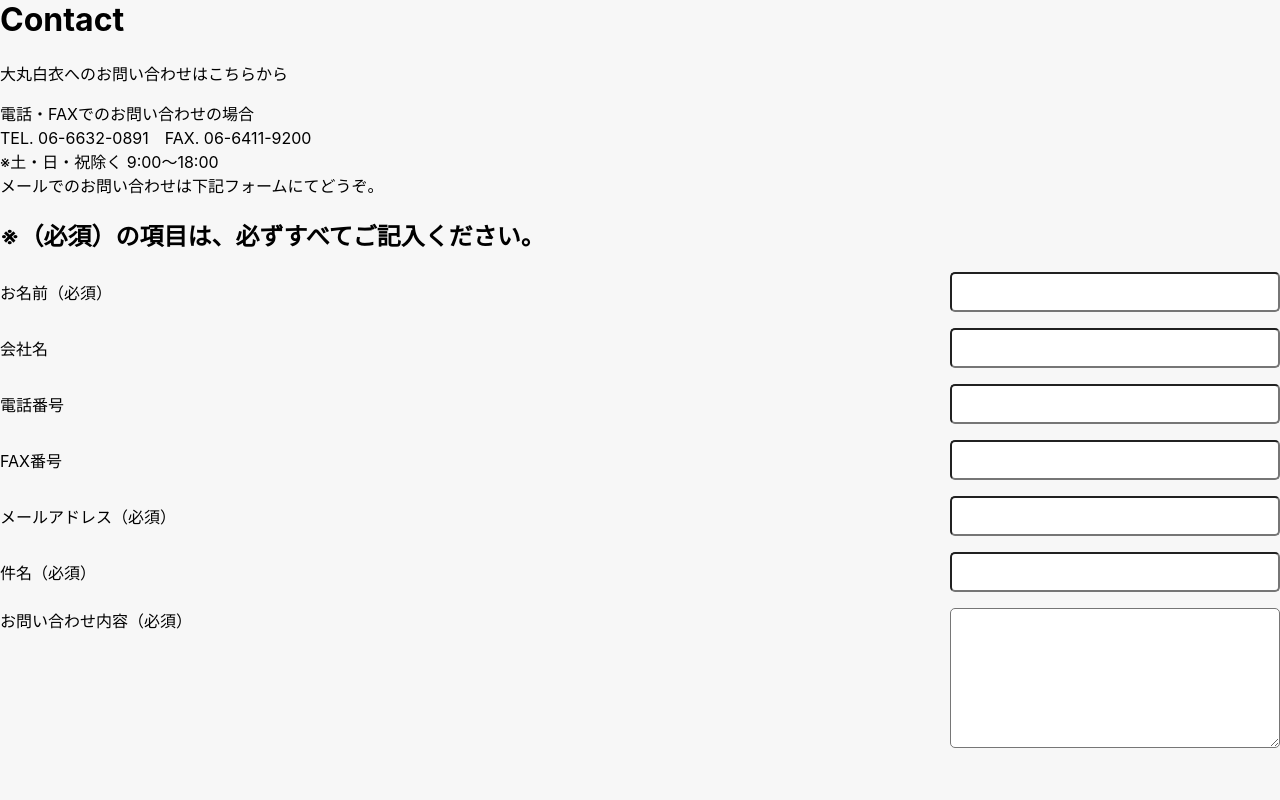
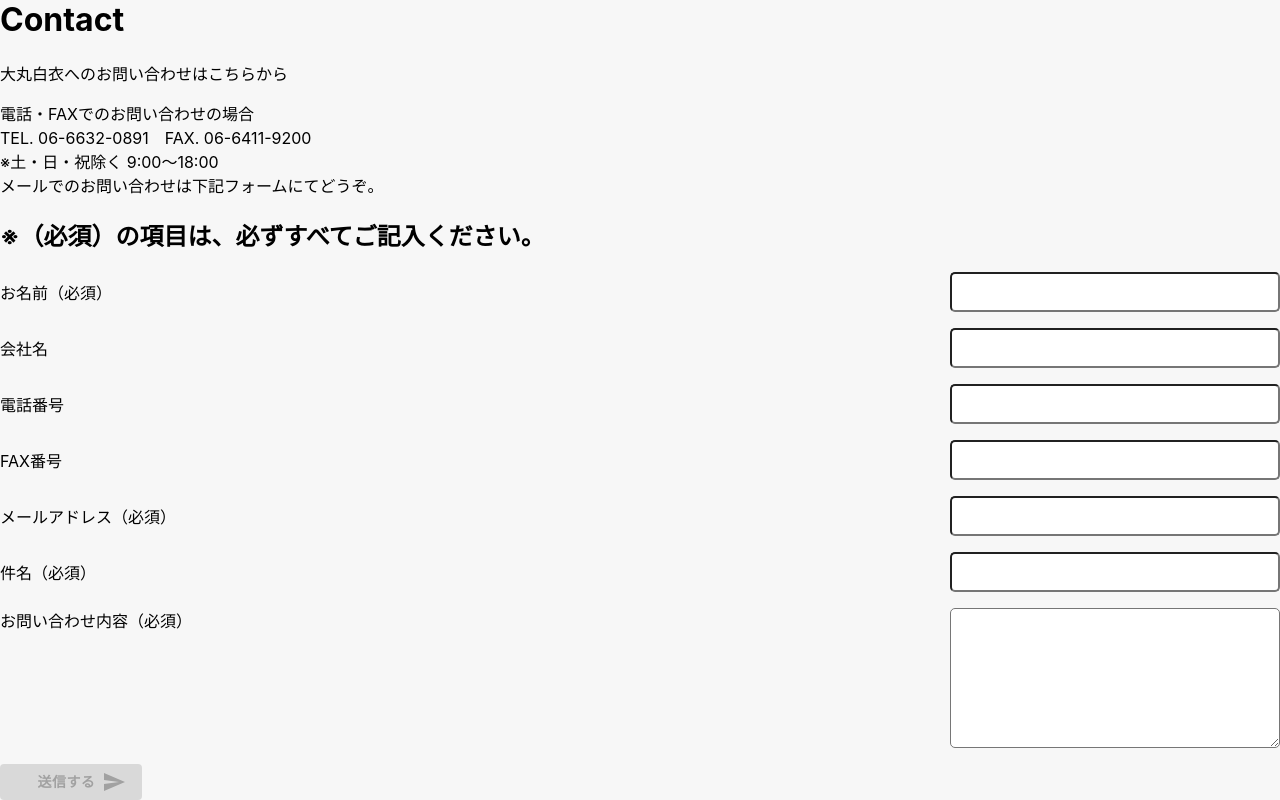
Before and after one commit to sukebon/01project, a Next.js app: page /contact in a window 1280 px wide. Shown: the part 243-1043 px from the top of the page. Before the commit the page ends 1007 px from the top, so only its background shows below. Built offline with nearby package versions, Linux system fonts and the light colour scheme.

Commit message:
handleclick

```diff
--- a/src/pages/contact/index.tsx
+++ b/src/pages/contact/index.tsx
@@ -193,15 +193,15 @@ const Contact: React.FC = () => {
               className={`flex flex-col items-center justify-center lg:flex-row`}
             >
               <div className={`m-2`}>
-                {/* <Button
-                  // variant="contained"
-                  // color="default"
+                <Button
+                  variant="contained"
+                  color="default"
                   onClick={handleClick}
                   disabled={disableSend}
                 >
                   <strong>　送信する　</strong>
                   <SendIcon />
-                </Button> */}
+                </Button>
               </div>
               <div className={`m-2`}>
                 {/* <Button
```
